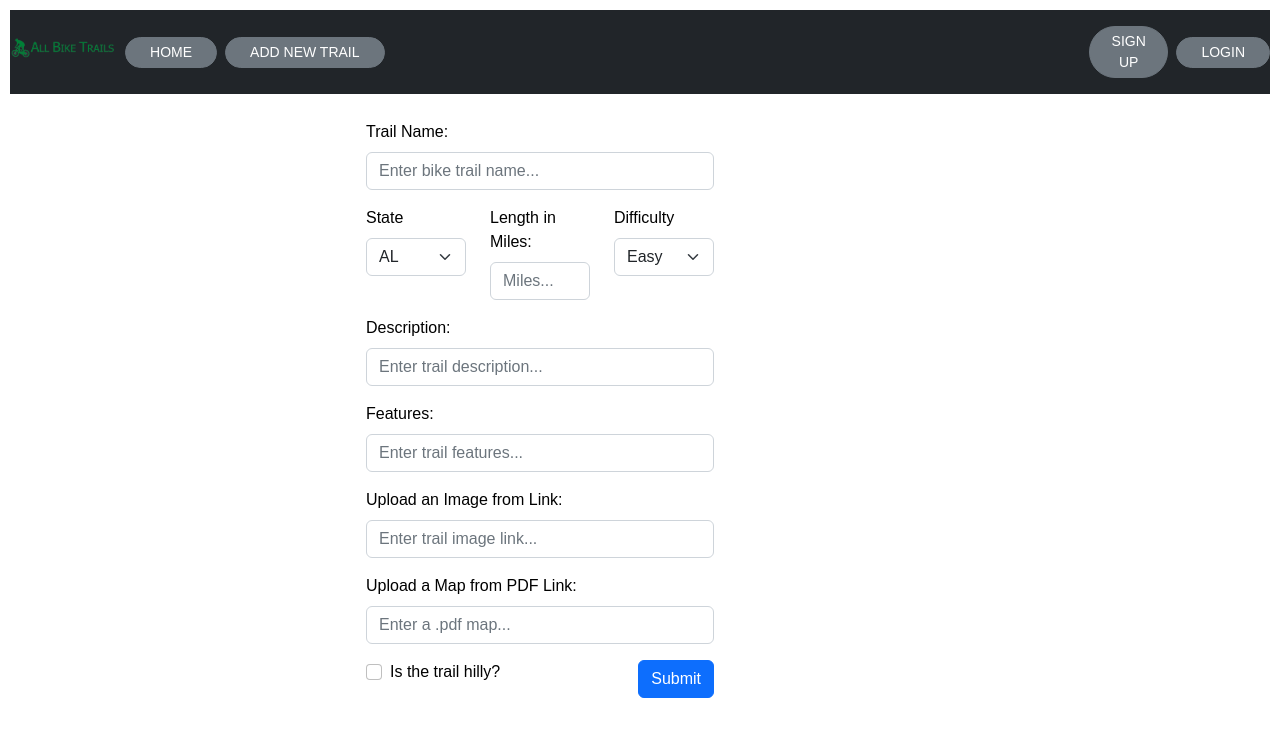
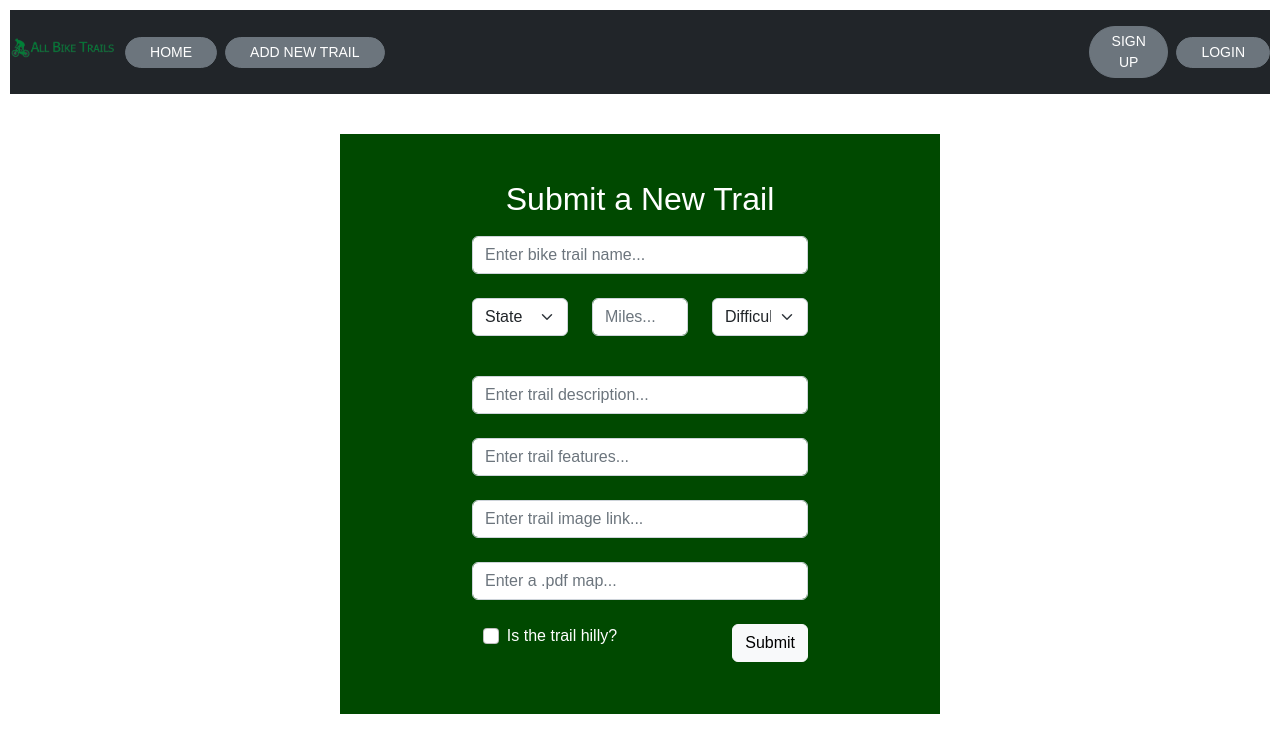
Before and after one commit to joannabell/all-bike-trails, a React (Create React App) app: page /new-trail in a window 1280 px wide. Shown: the top 752 px of the page. Built offline with nearby package versions, Linux system fonts and the light colour scheme; data requests are answered from the project's data file.

Commit message:
form css

```diff
--- a/src/NewTrailForm.js
+++ b/src/NewTrailForm.js
@@ -47,10 +47,11 @@ function NewTrailForm( setTrails, trails ) {
     }
 
     return (
-    <div className="content">
+    <div className="newTrail-form">
+
         <Form id="NewTrailForm" onSubmit={handleSubmit} className="m-3" style={{width: '60%' }}>
+        <h2>Submit a New Trail</h2>
             <Form.Group className="mb-3" controlId="formGridName">
-                <Form.Label>Trail Name:</Form.Label>
                 <Form.Control
                     onChange={handleChange}
                     value={formData.name}
@@ -58,13 +59,13 @@ function NewTrailForm( setTrails, trails ) {
                     name="name"
                     id="name"
                     placeholder="Enter bike trail name..."
-                    className="input-text"
+                    className="input-text mb-4"
                 />
             </Form.Group>
             <Row className="mb-3">
                 <Form.Group as={Col} controlId="formGridState">
-                    <Form.Label>State</Form.Label>
                     <Form.Select value={formData.state} onChange={handleChange} name="state" defaultValue="Choose...">
+                        <option value="State">State</option>
                         <option value="Alabama">AL</option>
                         <option value="Alaska">AK</option>
                         <option value="Arkansa">AR</option>
@@ -118,20 +119,20 @@ function NewTrailForm( setTrails, trails ) {
                 </Form.Group>
 
                 <Form.Group as={Col} controlId="formGridLength">
-                    <Form.Label>Length in Miles:</Form.Label>
                     <Form.Control
                         onChange={handleChange}
                         value={formData.miles}
                         type="number"
                         name="lengthMiles"
                         placeholder="Miles..."
-                        className="input-number"
+                        className="input-number mb-4"
                     />
                 </Form.Group>
 
                 <Form.Group as={Col} controlId="formGridDifficulty">
-                    <Form.Label>Difficulty</Form.Label>
+
                     <Form.Select value={formData.difficulty} onChange={handleChange} name="difficulty" defaultValue="Choose a Difficulty">
+                    <option style={{color: '#00A300'}} value="easy">Difficulty</option>
                         <option style={{color: '#00A300'}} value="easy">Easy</option>
                         <option style={{color: '#FFFF00'}} value="medium">Medium</option>
                         <option style={{color: '#E32227'}} value="hard">Hard</option>
@@ -139,18 +140,18 @@ function NewTrailForm( setTrails, trails ) {
                 </Form.Group>
             </Row>
             <Form.Group className="mb-3" controlId="formGridDescription">
-                <Form.Label>Description:</Form.Label>
+
                 <Form.Control
                     onChange={handleChange}
                     value={formData.description}
                     type="text"
                     name="description"
                     placeholder="Enter trail description..."
-                    className="input-text"
+                    className="input-text mb-4"
                 />
             </Form.Group>
-            <Form.Group className="mb-3" controlId="formGridDescription">
-                <Form.Label>Features:</Form.Label>
+            <Form.Group className="mb-4" controlId="formGridDescription">
+
                 <Form.Control
                     onChange={handleChange}
                     value={formData.features}
@@ -160,8 +161,7 @@ function NewTrailForm( setTrails, trails ) {
                     className="input-text"
                 />
             </Form.Group>
-            <Form.Group className="mb-3" controlId="formGridImage">
-                <Form.Label>Upload an Image from Link:</Form.Label>
+            <Form.Group className="mb-4" controlId="formGridImage">
                 <Form.Control
                     onChange={handleChange}
                     value={formData.image}
@@ -171,8 +171,8 @@ function NewTrailForm( setTrails, trails ) {
                     className="input-text"
                 />
             </Form.Group>
-            <Form.Group className="mb-3" controlId="formGridMap">
-                <Form.Label>Upload a Map from PDF Link:</Form.Label>
+            <Form.Group className="mb-4" controlId="formGridMap">
+
                 <Form.Control
                     onChange={handleChange}
                     value={formData.mapPDF}
@@ -183,12 +183,12 @@ function NewTrailForm( setTrails, trails ) {
                 />
             </Form.Group>
             <Row>
-                <Form.Group as={Col} className="mb-3" id="formGridCheckbox">
+                <Form.Group as={Col} className="mb-4" id="formGridCheckbox">
                     <Form.Check type="checkbox" label="Is the trail hilly?" />
                 </Form.Group>
 
                 <Form.Group as={Col} className="mb-3" id="formGridSubit">
-                    <Button style={{float: "right"}} variant="primary" type="submit">
+                    <Button style={{float: "right"}} variant="primary" type="submit" className='btn-light'>
                         Submit
                     </Button>
                 </Form.Group>
--- a/src/Search.js
+++ b/src/Search.js
@@ -15,7 +15,7 @@ function Search ({trails, searchValue, handleSearchChange, searchQuery, updateSe
             handleSearchChange={handleSearchChange}
             updateSearchQuery={updateSearchQuery}
             />
-            <p>{searchQuery.length === 0? "" : `Showing results for ${searchQuery}...` }</p>
+            <p style={{marginTop: "20px"}}>{searchQuery.length === 0? "" : `showing results for ${searchQuery}...` }</p>
             <div className="trails-container">
                 {showTrails}
             </div>
--- a/src/style/index.css
+++ b/src/style/index.css
@@ -123,9 +123,22 @@
     cursor: pointer;
   }
 
-  .content {
+  .newTrail-form {
+    position: relative;
+    display: flex;
     max-width: 600px;
     margin: auto;
     background: white;
+    padding: 20px;
+    margin-top: 40px;
+    justify-content: center;
+    text-align: center;
+    align-items: center;
+    background-color: rgb(0, 73, 0);
+    color: white;
+  }
+
+
+  .newTrail-form h2 {
     padding: 10px;
   }
```
